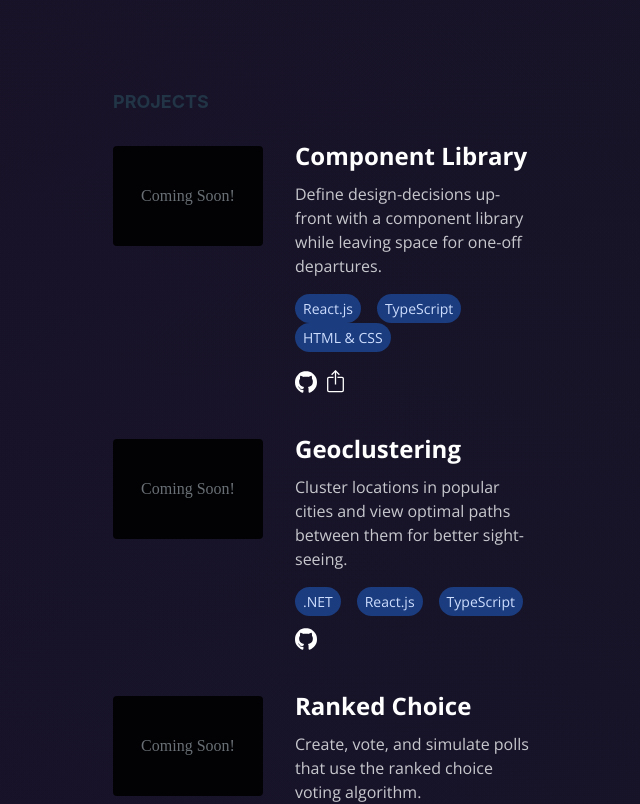
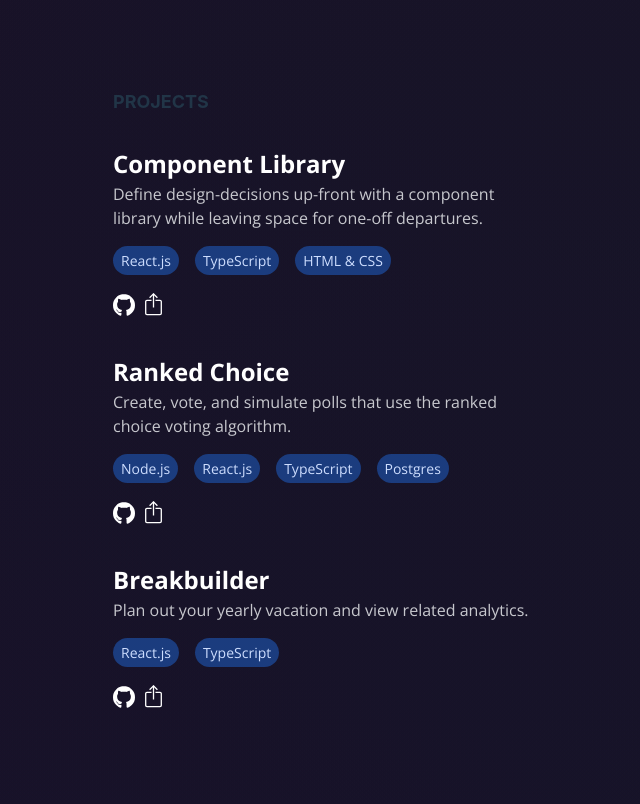
Before and after one commit to nickjmorrow/portfolio-v2, a React (Vite) app: page / in a window 1280 px wide. Shown: the part 3420-4224 px from the top of the page, without its empty margins (615-1255 px from the left). Built offline with nearby package versions, Linux system fonts and the light colour scheme; a web font is replaced by a local one.

Commit message:
Fix bug with project spacing.

```diff
--- a/src/modules/core/data.ts
+++ b/src/modules/core/data.ts
@@ -174,18 +174,6 @@ const bwx: Experience = {
     ],
 };
 
-const geoclustering: Project = {
-    projectId: 1,
-    orderId: 2,
-    technologies: [csharp, react, typescript],
-    name: 'Geoclustering',
-    tagline:
-        'Cluster locations in popular cities and view optimal paths between them for better sight-seeing.',
-    githubUrl: 'https://github.com/nickjmorrow/geoclustering',
-    demoUrl: null,
-    fileName: 'geoclustering.png',
-};
-
 const componentLibrary: Project = {
     projectId: 2,
     orderId: 1,
@@ -258,7 +246,6 @@ const blog: Project = {
 
 export const data: Data = {
     projects: [
-        geoclustering,
         componentLibrary,
         rankedChoice,
         breakbuilder,
--- a/src/modules/projects/Project.tsx
+++ b/src/modules/projects/Project.tsx
@@ -9,35 +9,21 @@ import styled from 'styled-components';
 export const Project = ({ project }: { project: ProjectType }) => {
     return (
         <Container>
-            <ProjectImage>Coming Soon!</ProjectImage>
-            <ProjectInfo>
             <Name>{project.name}</Name>
             <ProjectDetails>
                 <Tagline>{project.tagline}</Tagline>
                 <ProjectTechnologyList project={project} />
                 <ProjectIcons project={project} />
             </ProjectDetails>
-            </ProjectInfo>
         </Container>
     );
 };
 
 const Container = styled.div`
     display: flex;
-    column-gap: ${theme.spacing.ss8};
-`;
-
-const ProjectImage = styled.div`
-    min-width: 150px;
-    height: 100px;
-    background-color: black;
-    opacity: 0.9;
-    border-radius: ${theme.borderRadius.br1};
-    display: flex;
-    justify-content: center;
-    align-items: center;
-    color: ${theme.neutralColor.cs6};
-    font-family: ${theme.fontFamilies.cursive};
+    flex-direction: column;
+    align-items: start;
+    justify-content: start;
 `;
 
 const ProjectDetails = styled.div`
@@ -46,16 +32,7 @@ const ProjectDetails = styled.div`
     color: ${theme.neutralColor.cs2};
 `;
 
-const ProjectInfo = styled.div`
-    display: flex;
-    flex-direction: column;
-    row-gap: ${theme.spacing.ss2};
-    position: relative;
-    top: -8px;
-`;
-
 const Name = styled(Typography)`
-    display: block;
     font-weight: bold;
     font-size: ${theme.fontSizes.fs6};
     color: ${theme.neutralColor.cs1};
--- a/src/modules/projects/Projects.tsx
+++ b/src/modules/projects/Projects.tsx
@@ -34,7 +34,7 @@ const ProjectListContainer = styled.div`
     height: 100%;
     width: 100%;
     display: flex;
-    align-items: center;
+    align-items: start;
     flex-direction: column;
     row-gap: ${theme.spacing.ss8};
     margin-bottom: ${theme.spacing.ss16};
```
Lines whose indentation alone changed are shown as unchanged.
